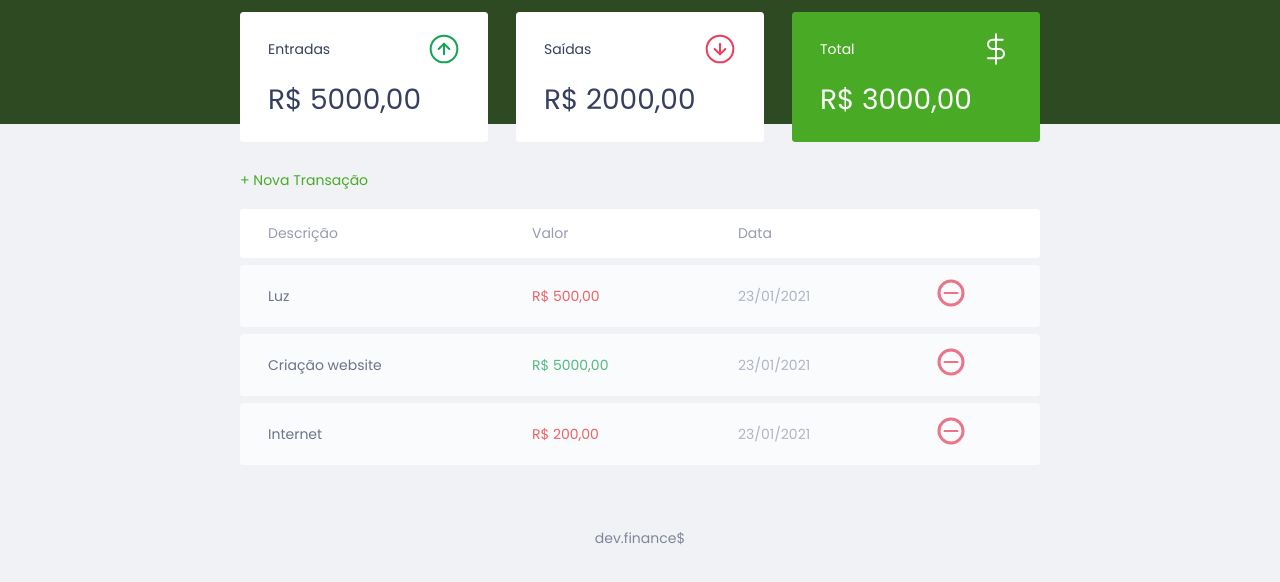
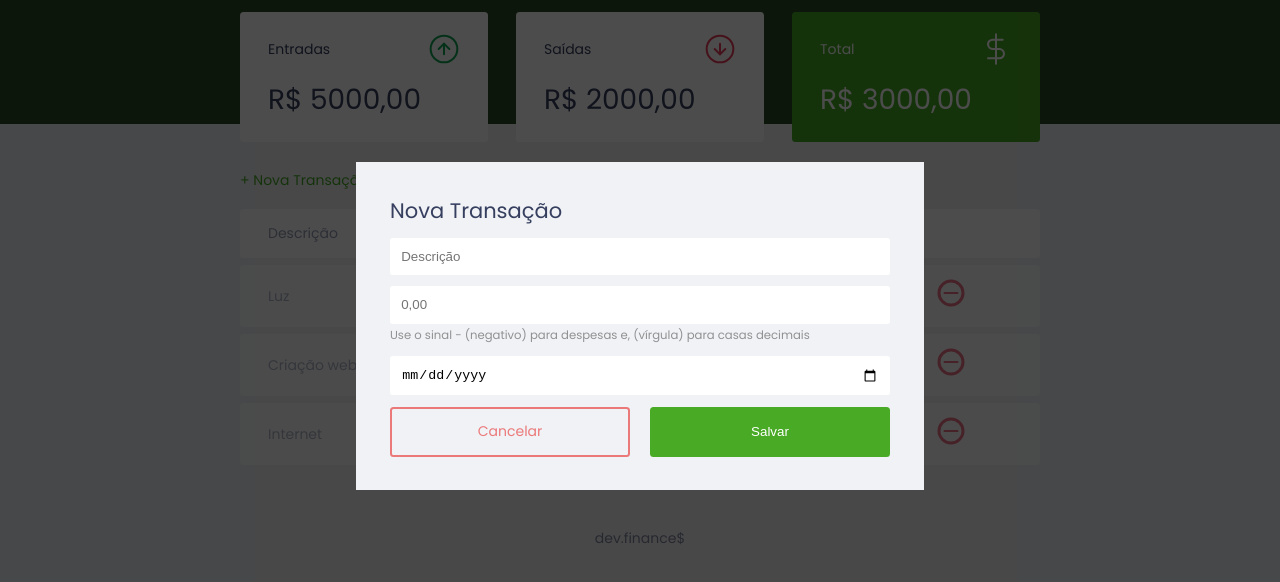
Before and after one commit to AlessandraMitie/maratona_discover_01, a plain HTML site: page index.html in a window 1280 px wide. Shown: the part 74-656 px from the top of the page. Drawn offline with Linux system fonts and the light colour scheme.

Commit message:
construcao do modal de transacao

```diff
--- a/index.html
+++ b/index.html
@@ -54,7 +54,9 @@
         <section id="transaction">
             <h2 class="sr-only">Transações</h2>
 
-            <a href="#" class="button new"> + Nova Transação</a>
+            <a href="#"
+            onclick="Modal.open()"
+            class="button new"> + Nova Transação</a>
 
             <table id="data-table">
                 <thead>
@@ -67,7 +69,7 @@
                 </thead>
                 <tbody>
                     <tr>
-                        <td class="description"> Luz </td>
+                        <td class="amount"> Luz </td>
                         <td class="expense"> R$ 500,00 </td>
                         <td class="date"> 23/01/2021 </td>
                         <td>
@@ -75,7 +77,7 @@
                         </td>
                     </tr>
                     <tr>
-                        <td class="description"> Criação website </td>
+                        <td class="amount"> Criação website </td>
                         <td class="income"> R$ 5000,00 </td>
                         <td class="date"> 23/01/2021 </td>
                         <td>
@@ -83,7 +85,7 @@
                         </td>
                     </tr>
                     <tr>
-                        <td class="description"> Internet </td>
+                        <td class="amount"> Internet </td>
                         <td class="expense"> R$ 200,00 </td>
                         <td class="date"> 23/01/2021 </td>
                         <td>
@@ -95,9 +97,80 @@
         </section>
     </main>
 
+    <div class="modal-overlay active">
+        <div class="modal">
+            <div id="form">
+                <h2>Nova Transação</h2>
+                <form action="">
+                    <div class="input-group">
+                        <label
+                            class="sr-only"
+                            for="amount">Descrição
+                        </label>
+                        <!-- o for da label é para referenciar qual o elemento será "linkado" com a label. Essa referência é realizada colocando o id. Neste caso, o id do input é amount-->
+                        <input
+                            type="text"
+                            id="amount"
+                            name="amount"
+                            placeholder="Descrição"
+                        />
+                    </div>
+
+                    <div class="input-group">
+                        <label
+                            class="sr-only"
+                            for="amount">Valor
+                        </label>
+                        <input
+                            type="number"
+                            step="0.01"
+                            id="amount"
+                            name="amount"
+                            placeholder="0,00"
+                        />
+                        <small class="help">Use o sinal - (negativo) para despesas e, (vírgula) para casas decimais</small>
+                    </div>
+
+                    <div class="input-group">
+                        <label
+                            class="sr-only"
+                            for="date">Data
+                        </label>
+                        <!-- o for da label é para referenciar qual o elemento será "linkado" com a label. Essa referência é realizada colocando o id. Neste caso, o id do input é amount-->
+                        <input
+                            type="date"
+                            id="date"
+                            name="date"
+                        />
+                    </div>
+
+                    <div class="input-group actions">
+                        <a onclick="Modal.close()" href="#" class="button cancel">Cancelar</a>
+                        <button>Salvar</button>
+                    </div>
+                </form>
+            </div>
+        </div>
+    </div>
+
     <footer>
         <p>dev.finance$</p>
     </footer>
 
+    <script>
+        const Modal = {
+            open(){
+                document
+                    .querySelector('.modal-overlay')
+                    .classList.add('active')
+            },
+            close(){
+                document
+                    .querySelector('.modal-overlay')
+                    .classList.remove('active')
+            }
+        }
+    </script>
+
 </body>
 </html>
--- a/style.css
+++ b/style.css
@@ -1,7 +1,10 @@
 /* GLOBAL */
 
 :root {
-    --dark-blue: #363f5f
+    --dark-blue: #363f5f;
+    --green: #49AA26;
+    --light-green: #3dd705;
+    --red: #e92929;
 }
 
 * {
@@ -46,17 +49,55 @@
 
 /* LINKS & BUTTONS */
 a {
-    color: #49AA26;
+    color: var(--green);
     text-decoration: none;
 }
 
 a:hover {
-    color: #3dd705;
+    color: var(--light-green);
+}
+
+button {
+    width:100%;
+    height:50px;
+
+    border: none;
+
+    color: white;
+    background: var(--green);
+
+    padding: 0;
+
+    border-radius: 0.25rem;
+
+    cursor: pointer;
+}
+
+button:hover {
+    background: var(--light-green)
 }
 
 .button.new {
     display: inline-block;
     margin-bottom: .8rem;
+}
+
+.button.cancel {
+    color: var(--red);
+    border: 2px var(--red) solid;
+    border-radius:0.25rem;
+
+    height: 50px;
+
+    display: flex;
+    align-items: center;
+    justify-content: center;
+
+    opacity: 0.6;
+}
+
+.button.cancel:hover {
+    opacity: 1;
 }
 
 /* HEADER */
@@ -107,7 +148,7 @@
 }
 
 .card.total {
-    background: #49AA26;
+    background: var(--green);
     color: white;
 }
 
@@ -168,6 +209,76 @@
     color: #e92929;
 }
 
+/* MODAL */
+.modal-overlay {
+    width: 100%;
+    height: 100%;
+
+    background-color: rgba(0, 0, 0, 0.7);
+
+    position: fixed;
+    top: 0;
+
+    display: flex;
+    align-items: center;
+    justify-content:center;
+
+    opacity: 0;
+    visibility: hidden;
+
+    z-index: 999;
+}
+
+.modal-overlay.active {
+    opacity: 1;
+    visibility: visible;
+}
+
+.modal {
+    background: #F0F2f5;
+    padding: 2.4rem;
+
+    position: relative;
+    z-index: 1;
+}
+
+/* FORM */
+#form {
+    max-width: 500px;
+}
+
+#form h2 {
+    margin-top: 0;
+}
+
+input {
+    border: none;
+    border-radius: 0.2rem;
+
+    padding: 0.8rem;
+
+    width: 100%;
+}
+
+.input-group {
+    margin-top: 0.8rem;
+}
+
+.input-group small {
+    opacity: 0.4;
+}
+
+.input-group.actions {
+    display: flex;
+    justify-content: space-between;
+    align-items: center;
+}
+
+.input-group.actions .button,
+.input-group.actions button {
+    width: 48%;
+}
+
 /* FOOTER */
 footer {
     text-align: center;
```
